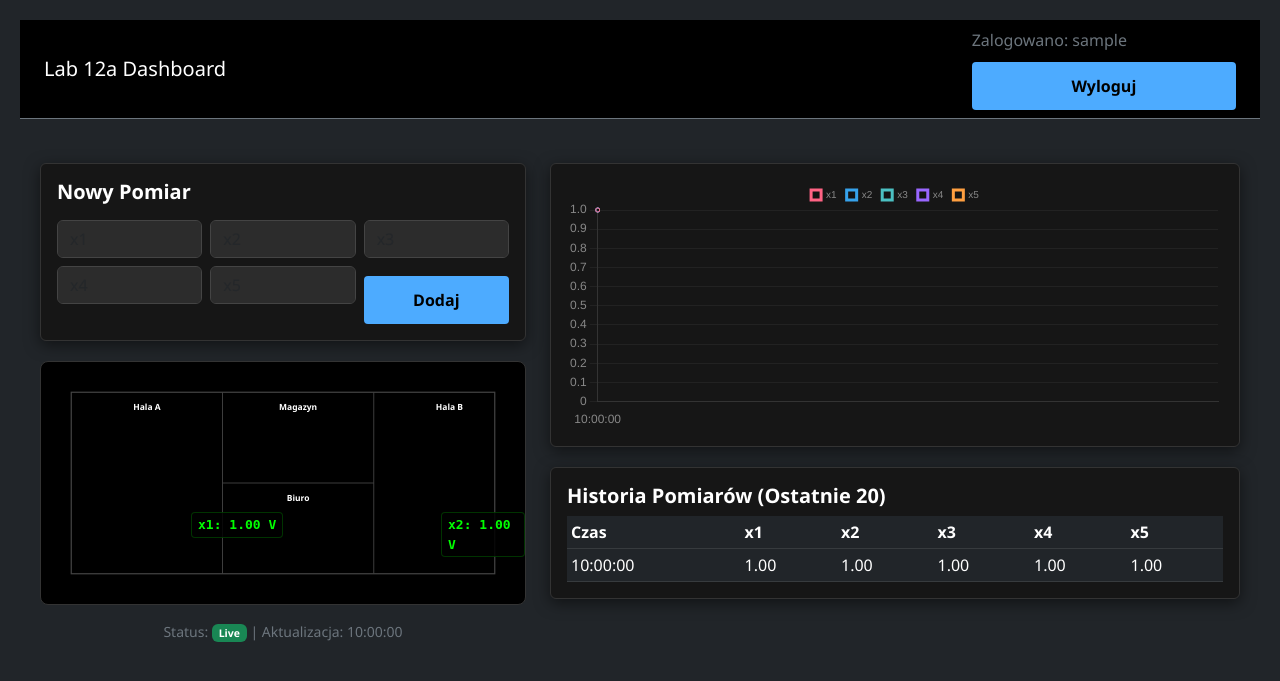
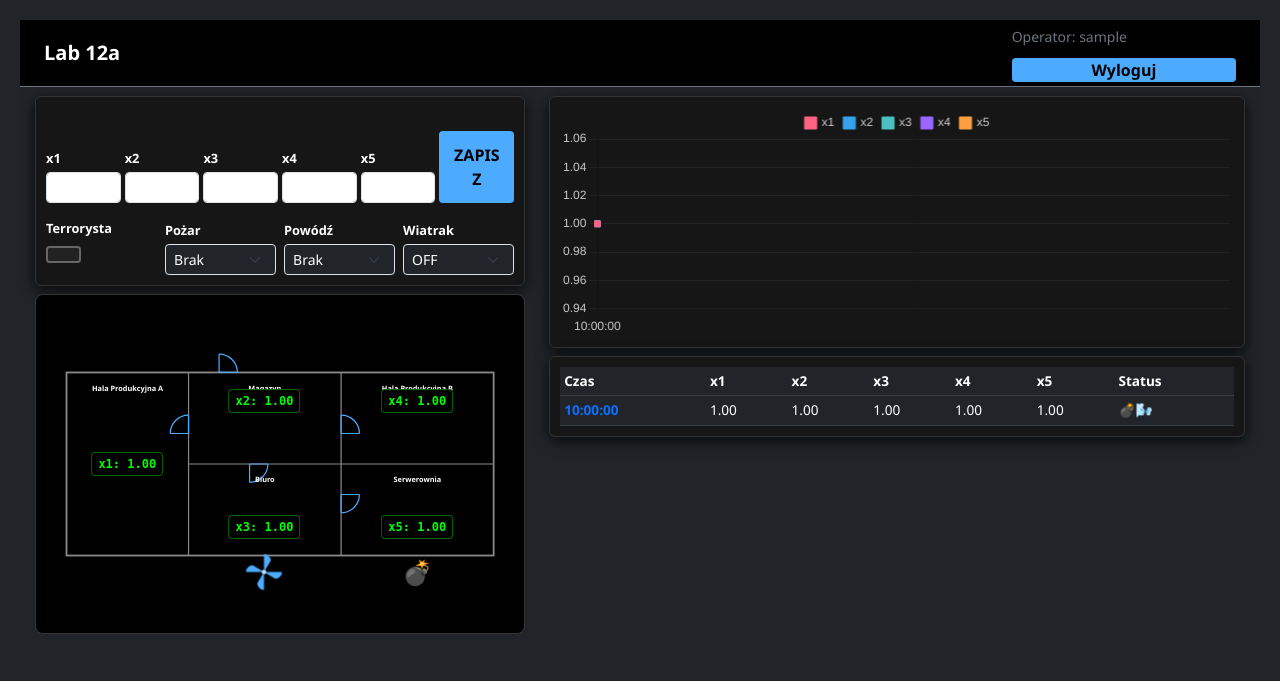
Before and after one commit to dompsz/Technologie_multimedialne, a PHP site: page /lab12a/dashboard.php in a window 1280 px wide. Shown: the top 681 px of the page. Run offline with PHP 8.4, Linux system fonts and the light colour scheme; the visitor is signed in with stand-in values (Sample User, id 1); tables that the repository leaves empty hold one stand-in row (values such as "Sample post").

Commit message:
lab12 dashboard update

```diff
--- a/lab12a/dashboard.php
+++ b/lab12a/dashboard.php
@@ -10,180 +10,213 @@ if(!isset($_SESSION['lab12a_user_id'])) {
 <head>
     <meta charset="UTF-8">
     <meta name="viewport" content="width=device-width, initial-scale=1.0">
-    <title>Lab 12a - Unified SCADA Dashboard</title>
+    <title>Lab 12a - Dashboard SCADA PRO</title>
     <link href="https://cdn.jsdelivr.net/npm/bootstrap@5.3.0/dist/css/bootstrap.min.css" rel="stylesheet">
     <script src="https://cdn.jsdelivr.net/npm/chart.js"></script>
     <link rel="stylesheet" href="../style.css">
     <style>
-        .dashboard-container { padding: 20px; }
-        .card { margin-bottom: 20px; border: 1px solid var(--border-color); box-shadow: 0 4px 15px rgba(0,0,0,0.5); }
-        .scada-viz { position: relative; background: #000; border: 1px solid var(--border-color); border-radius: 8px; overflow: hidden; }
+        .dashboard-container { padding: 5px 15px; }
+        .card { margin-bottom: 8px; border: 1px solid var(--border-color); box-shadow: 0 4px 15px rgba(0,0,0,0.8); background: var(--card-bg); padding: 10px !important; }
+
+        .scada-viz {
+            position: relative; background: #000; border: 1px solid var(--border-color);
+            border-radius: 8px; overflow: hidden; height: 340px; width: 100%;
+        }
+
+        /* Tagi i Alarmy - pozycjonowanie wyłącznie PROCENTOWE */
         .sensor-tag {
-            position: absolute;
-            background: rgba(0, 0, 0, 0.85);
-            color: #0f0;
-            padding: 2px 6px;
-            border-radius: 4px;
-            font-family: monospace;
-            font-weight: bold;
-            font-size: 13px;
-            border: 1px solid #0f03;
+            position: absolute; background: rgba(0, 0, 0, 0.95); color: #0f0;
+            padding: 2px 6px; border-radius: 4px; font-family: monospace; font-weight: bold; font-size: 12px;
+            border: 1px solid #0f06; transform: translate(-50%, -50%); z-index: 10;
         }
-        #scada-svg { width: 100%; height: auto; display: block; }
-        .table-scroll { max-height: 400px; overflow-y: auto; }
-        .form-control { background-color: #2c2c2c; border-color: #444; color: #fff; }
-        .form-control:focus { background-color: #333; color: #fff; border-color: var(--accent-color); box-shadow: none; }
+
+        .alarm-icon { position: absolute; font-size: 24px; transform: translate(-50%, -50%); display: none; z-index: 15; pointer-events: none; }
+
+        #fan-container { position: absolute; width: 45px; height: 45px; transform: translate(-50%, -50%); z-index: 12; }
+        .fan-svg { width: 100%; height: 100%; fill: #4dabff; }
+        @keyframes spin { from { transform: rotate(0deg); } to { transform: rotate(360deg); } }
+        .spin-fast { animation: spin 0.3s linear infinite; }
+        .spin-medium { animation: spin 0.8s linear infinite; }
+        .spin-slow { animation: spin 2s linear infinite; }
+
+        #scada-svg { width: 100%; height: 100%; display: block; }
+        .table-scroll { max-height: 235px; overflow-y: auto; }
+
+        .form-label-sm { font-size: 0.8rem; font-weight: bold; color: #fff; margin-bottom: 4px; }
+        .form-check-input { width: 2.5em; height: 1.25em; border: 2px solid #666; background-color: #222; cursor: pointer; }
+        .form-check-input:checked { background-color: #ff0000; border-color: #ff4444; }
+        .btn-save { margin-top: 24px; }
     </style>
 </head>
 <body class="bg-dark text-light">
 
-<nav class="navbar navbar-dark bg-black mb-4 px-4 border-bottom border-secondary">
-    <a class="navbar-brand" href="index.php">Lab 12a Dashboard</a>
+<nav class="navbar navbar-dark bg-black mb-1 py-1 px-4 border-bottom border-secondary">
+    <a class="navbar-brand fw-bold" href="../index.php">Lab 12a</a>
     <div>
-        <span class="text-secondary me-3">Zalogowano: <?php echo $_SESSION['lab12a_username']; ?></span>
-        <a href="logout.php" class="btn btn-outline-danger btn-sm">Wyloguj</a>
+        <span class="text-secondary me-3 small">Operator: <?php echo htmlspecialchars($_SESSION['lab12a_username']); ?></span>
+        <a href="logout.php" class="btn btn-outline-danger btn-sm py-0">Wyloguj</a>
     </div>
 </nav>
 
 <div class="container-fluid dashboard-container">
     <div class="row">
-        <!-- Lewa kolumna: Formularz i SCADA -->
         <div class="col-lg-5">
-            <!-- Formularz dodawania -->
-            <div class="card p-3">
-                <h5 class="card-title mb-3">Nowy Pomiar</h5>
-                <form id="measure-form" class="row g-2">
-                    <div class="col-4"><input type="number" step="0.1" name="x1" class="form-control" placeholder="x1" required></div>
-                    <div class="col-4"><input type="number" step="0.1" name="x2" class="form-control" placeholder="x2" required></div>
-                    <div class="col-4"><input type="number" step="0.1" name="x3" class="form-control" placeholder="x3" required></div>
-                    <div class="col-4"><input type="number" step="0.1" name="x4" class="form-control" placeholder="x4" required></div>
-                    <div class="col-4"><input type="number" step="0.1" name="x5" class="form-control" placeholder="x5" required></div>
-                    <div class="col-4"><button type="submit" class="btn btn-primary w-100">Dodaj</button></div>
+            <div class="card">
+                <form id="measure-form">
+                    <div class="row g-1 mb-2 align-items-end">
+                        <div class="col-2"><label class="form-label-sm">x1</label><input type="number" step="0.1" name="x1" class="form-control form-control-sm" required></div>
+                        <div class="col-2"><label class="form-label-sm">x2</label><input type="number" step="0.1" name="x2" class="form-control form-control-sm" required></div>
+                        <div class="col-2"><label class="form-label-sm">x3</label><input type="number" step="0.1" name="x3" class="form-control form-control-sm" required></div>
+                        <div class="col-2"><label class="form-label-sm">x4</label><input type="number" step="0.1" name="x4" class="form-control form-control-sm" required></div>
+                        <div class="col-2"><label class="form-label-sm">x5</label><input type="number" step="0.1" name="x5" class="form-control form-control-sm" required></div>
+                        <div class="col-2"><button type="submit" class="btn btn-primary btn-sm w-100 btn-save">ZAPISZ</button></div>
+                    </div>
+                    <div class="row g-2 small mt-1">
+                        <div class="col-3">
+                            <label class="form-label-sm d-block">Terrorysta</label>
+                            <input class="form-check-input" type="checkbox" name="terrorysta">
+                        </div>
+                        <div class="col-3">
+                            <label class="form-label-sm">Pożar</label>
+                            <select name="pozar" class="form-select form-select-sm bg-dark text-white"><option value="brak">Brak</option><option value="Hala A">Hala A</option><option value="Magazyn">Magazyn</option><option value="Biuro">Biuro</option><option value="Hala B">Hala B</option><option value="Serwerownia">Serwerownia</option></select>
+                        </div>
+                        <div class="col-3">
+                            <label class="form-label-sm">Powódź</label>
+                            <select name="powodz" class="form-select form-select-sm bg-dark text-white"><option value="brak">Brak</option><option value="Hala A">Hala A</option><option value="Magazyn">Magazyn</option><option value="Biuro">Biuro</option><option value="Hala B">Hala B</option><option value="Serwerownia">Serwerownia</option></select>
+                        </div>
+                        <div class="col-3">
+                            <label class="form-label-sm">Wiatrak</label>
+                            <select name="wiatrak" class="form-select form-select-sm bg-dark text-white"><option value="wyłączony">OFF</option><option value="słabo">Słabo</option><option value="średnio">Średnio</option><option value="szybko">Szybko</option></select>
+                        </div>
+                    </div>
                 </form>
-                <div id="form-msg" class="mt-2 small" style="display:none"></div>
+                <div id="form-msg-container" class="text-center"><div id="form-msg" class="small fw-bold" style="display:none"></div></div>
             </div>
 
-            <!-- Wizualizacja SCADA -->
-            <div class="scada-viz mb-3">
+            <div class="scada-viz mb-1">
                 <svg id="scada-svg" viewBox="0 0 800 400" xmlns="http://www.w3.org/2000/svg">
-                    <rect x="50" y="50" width="700" height="300" fill="none" stroke="#444" stroke-width="2" />
-                    <line x1="300" y1="50" x2="300" y2="350" stroke="#444" stroke-width="1.5" />
-                    <line x1="550" y1="50" x2="550" y2="350" stroke="#444" stroke-width="1.5" />
-                    <line x1="300" y1="200" x2="550" y2="200" stroke="#444" stroke-width="1.5" />
-                    <text x="175" y="80" text-anchor="middle" fill="#FFFFFF" font-size="14" font-weight="bold">Hala A</text>
-                    <text x="425" y="80" text-anchor="middle" fill="#FFFFFF" font-size="14" font-weight="bold">Magazyn</text>
-                    <text x="425" y="230" text-anchor="middle" fill="#FFFFFF" font-size="14" font-weight="bold">Biuro</text>
-                    <text x="675" y="80" text-anchor="middle" fill="#FFFFFF" font-size="14" font-weight="bold">Hala B</text>
+                    <!-- Ściany zewnętrzne -->
+                    <rect x="50" y="50" width="700" height="300" fill="none" stroke="#888" stroke-width="3" />
+                    <line x1="250" y1="50" x2="250" y2="350" stroke="#888" stroke-width="2" />
+                    <line x1="500" y1="50" x2="500" y2="350" stroke="#888" stroke-width="2" />
+                    <line x1="250" y1="200" x2="500" y2="200" stroke="#888" stroke-width="2" />
+                    <line x1="500" y1="200" x2="750" y2="200" stroke="#888" stroke-width="2" />
+
+                    <!-- Drzwi Wejściowe -->
+                    <path d="M 330 50 A 30 30 0 0 0 300 20" fill="none" stroke="#4dabff" stroke-width="2" />
+                    <line x1="300" y1="50" x2="330" y2="50" stroke="#4dabff" stroke-width="2" /><line x1="300" y1="50" x2="300" y2="20" stroke="#4dabff" stroke-width="2" />
+
+                    <!-- Drzwi Hala A -> Magazyn -->
+                    <path d="M 250 120 A 30 30 0 0 0 220 150" fill="none" stroke="#4dabff" stroke-width="2" />
+                    <line x1="250" y1="150" x2="250" y2="120" stroke="#4dabff" stroke-width="2" /><line x1="250" y1="150" x2="220" y2="150" stroke="#4dabff" stroke-width="2" />
+
+                    <!-- Drzwi Magazyn -> Hala B -->
+                    <path d="M 500 120 A 30 30 0 0 1 530 150" fill="none" stroke="#4dabff" stroke-width="2" />
+                    <line x1="500" y1="150" x2="500" y2="120" stroke="#4dabff" stroke-width="2" /><line x1="500" y1="150" x2="530" y2="150" stroke="#4dabff" stroke-width="2" />
+
+                    <!-- Drzwi Magazyn -> Biuro -->
+                    <path d="M 380 200 A 30 30 0 0 1 350 230" fill="none" stroke="#4dabff" stroke-width="2" />
+                    <line x1="350" y1="200" x2="380" y2="200" stroke="#4dabff" stroke-width="2" /><line x1="350" y1="200" x2="350" y2="230" stroke="#4dabff" stroke-width="2" />
+
+                    <!-- Drzwi Biuro -> Serwerownia -->
+                    <path d="M 500 280 A 30 30 0 0 0 530 250" fill="none" stroke="#4dabff" stroke-width="2" />
+                    <line x1="500" y1="250" x2="500" y2="280" stroke="#4dabff" stroke-width="2" /><line x1="500" y1="250" x2="530" y2="250" stroke="#4dabff" stroke-width="2" />
+
+                    <text x="150" y="80" text-anchor="middle" fill="#FFF" font-size="12" font-weight="bold">Hala Produkcyjna A</text>
+                    <text x="375" y="80" text-anchor="middle" fill="#FFF" font-size="12" font-weight="bold">Magazyn</text>
+                    <text x="375" y="230" text-anchor="middle" fill="#FFF" font-size="12" font-weight="bold">Biuro</text>
+                    <text x="625" y="80" text-anchor="middle" fill="#FFF" font-size="12" font-weight="bold">Hala Produkcyjna B</text>
+                    <text x="625" y="230" text-anchor="middle" fill="#FFF" font-size="12" font-weight="bold">Serwerownia</text>
                 </svg>
-                <div id="s-x1" class="sensor-tag" style="top: 150px; left: 150px;">x1: --</div>
-                <div id="s-x2" class="sensor-tag" style="top: 150px; left: 400px;">x2: --</div>
-                <div id="s-x3" class="sensor-tag" style="top: 280px; left: 400px;">x3: --</div>
-                <div id="s-x4" class="sensor-tag" style="top: 150px; left: 650px;">x4: --</div>
-                <div id="s-x5" class="sensor-tag" style="top: 320px; left: 150px;">x5: --</div>
+
+                <div id="s-x1" class="sensor-tag">x1: --</div><div id="s-x2" class="sensor-tag">x2: --</div><div id="s-x3" class="sensor-tag">x3: --</div><div id="s-x4" class="sensor-tag">x4: --</div><div id="s-x5" class="sensor-tag">x5: --</div>
+                <div id="icon-terror" class="alarm-icon">💣</div><div id="icon-fire" class="alarm-icon">🔥</div><div id="icon-flood" class="alarm-icon">🌊</div>
+                <div id="fan-container"><svg class="fan-svg" viewBox="0 0 100 100"><circle cx="50" cy="50" r="5" fill="#FFF"/><path d="M50 50 L50 10 A15 15 0 0 1 65 25 Z M50 50 L90 50 A15 15 0 0 1 75 65 Z M50 50 L50 90 A15 15 0 0 1 35 75 Z M50 50 L10 50 A15 15 0 0 1 25 35 Z" /></svg></div>
             </div>
-            <div class="text-center small text-secondary">Status: <span id="status-live" class="badge bg-success">Live</span> | Aktualizacja: <span id="last-time">--</span></div>
         </div>
 
-        <!-- Prawa kolumna: Wykres i Tabela -->
         <div class="col-lg-7">
-            <!-- Wykres -->
-            <div class="card p-3">
-                <div style="height: 250px;"><canvas id="chart-live"></canvas></div>
-            </div>
-
-            <!-- Tabela -->
-            <div class="card p-3">
-                <h5 class="card-title">Historia Pomiarów (Ostatnie 20)</h5>
-                <div class="table-scroll">
-                    <table class="table table-dark table-sm table-hover mb-0">
-                        <thead class="sticky-top bg-black">
-                            <tr>
-                                <th>Czas</th><th>x1</th><th>x2</th><th>x3</th><th>x4</th><th>x5</th>
-                            </tr>
-                        </thead>
-                        <tbody id="table-body">
-                            <!-- Dane ładowane przez JS -->
-                        </tbody>
-                    </table>
-                </div>
-            </div>
+            <div class="card"><div style="height: 230px;"><canvas id="chart-live"></canvas></div></div>
+            <div class="card"><div class="table-scroll"><table class="table table-dark table-sm table-hover mb-0" style="font-size: 0.85rem;"><thead class="sticky-top bg-black"><tr><th>Czas</th><th>x1</th><th>x2</th><th>x3</th><th>x4</th><th>x5</th><th>Status</th></tr></thead><tbody id="table-body"></tbody></table></div></div>
         </div>
     </div>
 </div>
 
 <script>
-// Konfiguracja Chart.js
-Chart.defaults.color = '#888';
-Chart.defaults.borderColor = '#333';
-const ctx = document.getElementById('chart-live').getContext('2d');
-const liveChart = new Chart(ctx, {
+const roomPos = {
+    'Hala A': {left: '18.7%', top: '50%'},
+    'Magazyn': {left: '46.8%', top: '31.2%'},
+    'Biuro': {left: '46.8%', top: '68.7%'},
+    'Hala B': {left: '78.1%', top: '31.2%'},
+    'Serwerownia': {left: '78.1%', top: '68.7%'}
+};
+
+Chart.defaults.color = '#ccc';
+const liveChart = new Chart(document.getElementById('chart-live').getContext('2d'), {
     type: 'line',
     data: {
         labels: [],
-        datasets: [
-            { label: 'x1', data: [], borderColor: '#ff6384', tension: 0.1, radius: 2 },
-            { label: 'x2', data: [], borderColor: '#36a2eb', tension: 0.1, radius: 2 },
-            { label: 'x3', data: [], borderColor: '#4bc0c2', tension: 0.1, radius: 2 },
-            { label: 'x4', data: [], borderColor: '#9966ff', tension: 0.1, radius: 2 },
-            { label: 'x5', data: [], borderColor: '#ff9f40', tension: 0.1, radius: 2 }
-        ]
+        datasets: ['x1','x2','x3','x4','x5'].map((l, i) => ({
+            label: l, data: [], borderColor: ['#ff6384','#36a2eb','#4bc0c2','#9966ff','#ff9f40'][i],
+            tension: 0.2, radius: 4, pointStyle: 'rect', backgroundColor: ['#ff6384','#36a2eb','#4bc0c2','#9966ff','#ff9f40'][i], fill: false
+        }))
     },
     options: {
-        responsive: true,
-        maintainAspectRatio: false,
-        plugins: { legend: { position: 'top', labels: { boxWidth: 10, font: { size: 10 } } } },
-        scales: { y: { beginAtZero: true, grid: { color: '#222' } }, x: { grid: { display: false } } }
+        responsive: true, maintainAspectRatio: false,
+        interaction: { mode: 'index', intersect: false },
+        plugins: { legend: { labels: { usePointStyle: true, boxWidth: 10 } }, tooltip: { yAlign: 'bottom', usePointStyle: true } },
+        scales: { y: { grid: { color: '#222' } }, x: { grid: { display: false } } }
     }
 });
 
 function refreshData() {
-    fetch('get_history.php')
-        .then(res => res.json())
-        .then(data => {
+    fetch('get_history.php').then(res => res.json()).then(data => {
         if (!data.length) return;
+        const latest = data[data.length - 1];
 
-            // Aktualizacja wizualizacji SCADA (ostatni rekord)
-            const latest = data[data.length - 1];
-            ['x1','x2','x3','x4','x5'].forEach(x => {
-                document.getElementById('s-'+x).innerText = x + ': ' + parseFloat(latest[x]).toFixed(2) + ' V';
+        ['x1','x2','x3','x4','x5'].forEach((x, i) => {
+            const el = document.getElementById('s-'+x);
+            el.innerText = x+': '+parseFloat(latest[x]).toFixed(2);
+            const pos = roomPos[Object.keys(roomPos)[i]];
+            el.style.left = pos.left; el.style.top = pos.top;
         });
-            document.getElementById('last-time').innerText = latest.datetime.split(' ')[1];
 
-            // Aktualizacja Wykresu
+        const tIcon = document.getElementById('icon-terror');
+        tIcon.style.display = latest.terrorysta == 1 ? 'block' : 'none';
+        tIcon.style.left = '78.1%'; tIcon.style.top = '82%';
+
+        const fIcon = document.getElementById('icon-fire');
+        if(latest.pozar !== 'brak') {
+            fIcon.style.display = 'block'; fIcon.style.left = roomPos[latest.pozar].left; fIcon.style.top = '42%';
+        } else fIcon.style.display = 'none';
+
+        const wIcon = document.getElementById('icon-flood');
+        if(latest.powodz !== 'brak') {
+            wIcon.style.display = 'block'; wIcon.style.left = roomPos[latest.powodz].left; wIcon.style.top = '58%';
+        } else wIcon.style.display = 'none';
+
+        const fc = document.getElementById('fan-container');
+        fc.style.left = roomPos['Biuro'].left; fc.style.top = '82%';
+        document.querySelector('.fan-svg').className.baseVal = 'fan-svg ' + (latest.wiatrak === 'szybko' ? 'spin-fast' : latest.wiatrak === 'średnio' ? 'spin-medium' : latest.wiatrak === 'słabo' ? 'spin-slow' : '');
+
         liveChart.data.labels = data.map(d => d.datetime.split(' ')[1]);
-            ['x1','x2','x3','x4','x5'].forEach((x, i) => {
-                liveChart.data.datasets[i].data = data.map(d => d[x]);
-            });
+        ['x1','x2','x3','x4','x5'].forEach((x, i) => liveChart.data.datasets[i].data = data.map(d => d[x]));
         liveChart.update('none');
 
-            // Aktualizacja Tabeli
-            const rows = data.slice().reverse().map(d => `
-                <tr>
-                    <td>${d.datetime.split(' ')[1]}</td>
-                    <td>${parseFloat(d.x1).toFixed(2)}</td>
-                    <td>${parseFloat(d.x2).toFixed(2)}</td>
-                    <td>${parseFloat(d.x3).toFixed(2)}</td>
-                    <td>${parseFloat(d.x4).toFixed(2)}</td>
-                    <td>${parseFloat(d.x5).toFixed(2)}</td>
-                </tr>
+        document.getElementById('table-body').innerHTML = data.slice().reverse().map(d => `
+            <tr><td class="text-primary fw-bold">${d.datetime.split(' ')[1]}</td><td>${parseFloat(d.x1).toFixed(2)}</td><td>${parseFloat(d.x2).toFixed(2)}</td><td>${parseFloat(d.x3).toFixed(2)}</td><td>${parseFloat(d.x4).toFixed(2)}</td><td>${parseFloat(d.x5).toFixed(2)}</td><td>${d.terrorysta==1?'💣':''}${d.pozar!='brak'?'🔥':''}${d.powodz!='brak'?'🌊':''}${d.wiatrak!='wyłączony'?'🌬️':''}</td></tr>
         `).join('');
-            document.getElementById('table-body').innerHTML = rows;
     });
 }
 
-// Obsługa formularza AJAX
 document.getElementById('measure-form').onsubmit = function(e) {
     e.preventDefault();
-    const formData = new FormData(this);
-    fetch('add.php', { method: 'POST', body: formData })
-        .then(() => {
-            this.reset();
+    fetch('add.php', { method: 'POST', body: new FormData(this) }).then(() => {
+        document.getElementById('measure-form').reset();
         const msg = document.getElementById('form-msg');
-            msg.innerText = "Dodano pomiar!";
-            msg.className = "mt-2 small text-success";
-            msg.style.display = "block";
+        msg.innerText = "✓ ZAPISANO"; msg.className = "text-success"; msg.style.display = "block";
         setTimeout(() => msg.style.display = "none", 2000);
-            refreshData(); // Natychmiastowe odświeżenie
+        refreshData();
     });
 };
 
--- a/lab12a/get_history.php
+++ b/lab12a/get_history.php
@@ -8,9 +8,12 @@ if(!isset($_SESSION['lab12a_user_id'])) {
 header('Content-Type: application/json');
 
 try {
-    $stmt = $conn->query("SELECT * FROM pomiary ORDER BY datetime DESC LIMIT 20");
+    $stmt = $conn->query("SELECT p.*, s.terrorysta, s.pozar, s.powodz, s.wiatrak
+                          FROM pomiary p
+                          LEFT JOIN statusy s ON p.id = s.pomiar_id
+                          ORDER BY p.datetime DESC LIMIT 20");
     $data = $stmt->fetchAll();
-    echo json_encode(array_reverse($data)); // Odwracamy dla wykresu (chronologicznie)
+    echo json_encode(array_reverse($data));
 } catch(PDOException $e) {
     echo json_encode(['error' => $e->getMessage()]);
 }
```
Also changed, not shown: lab12a/add.php (+14 -13 lines), lab12a/db_setup.sql (+10 -0 lines), lab12a/formularz.php (+5 -5 lines), lab12a/tabela.php (+5 -5 lines), lab12a/wykres.php (+6 -6 lines). Lines whose indentation alone changed are shown as unchanged.
